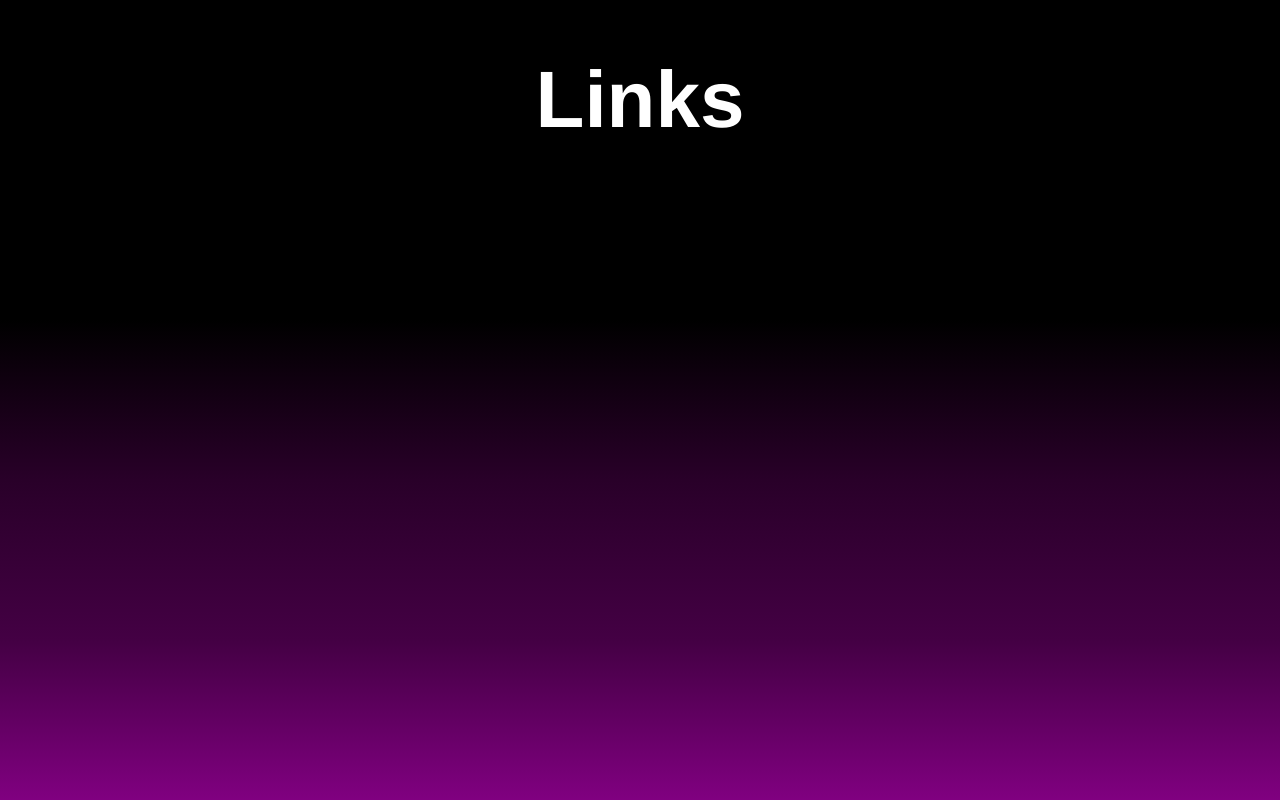
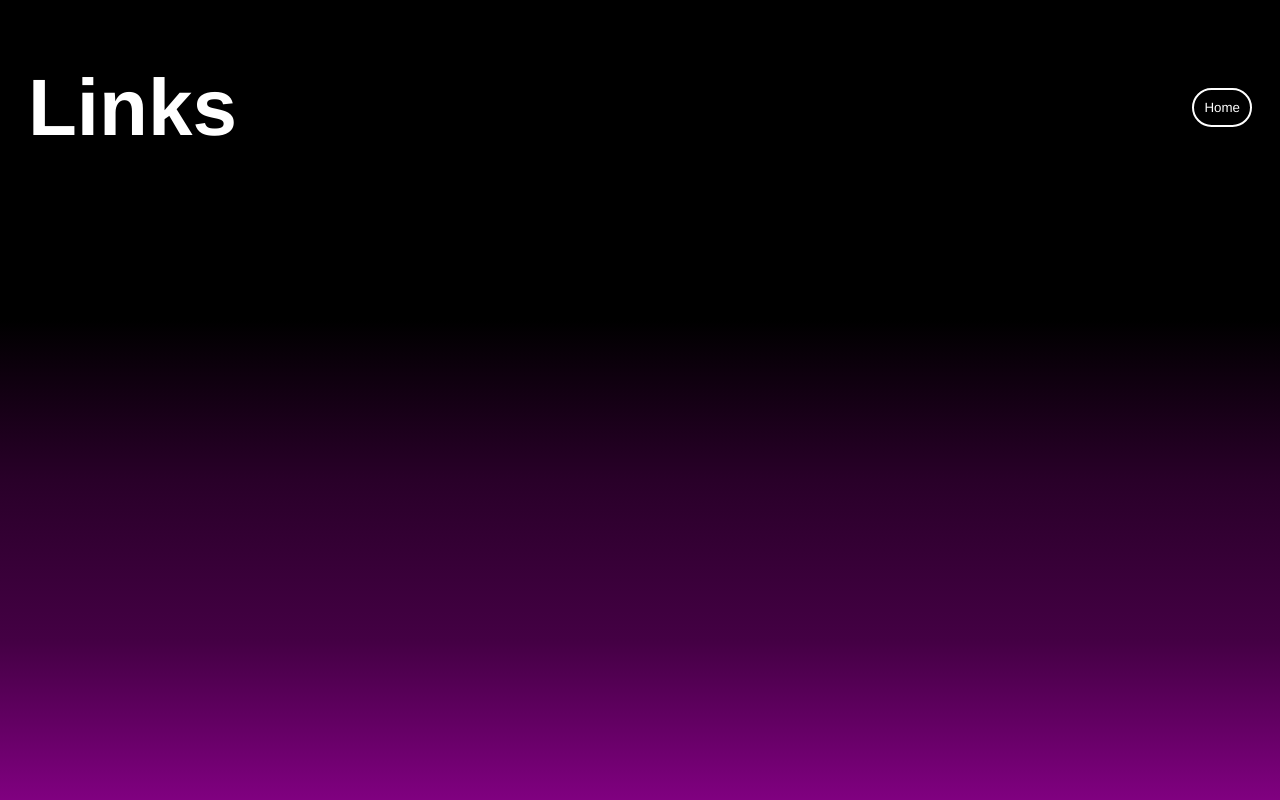
Before and after one commit to andrjre/andre-website, a plain HTML site: page Links/links.html in a window 1280 px wide. Drawn offline with Linux system fonts and the light colour scheme.

Commit message:
Added home button to all pages.

```diff
--- a/Links/links.css
+++ b/Links/links.css
@@ -18,3 +18,33 @@ h1{
     justify-content: center;
     font-size:80px;
 }
+
+button{
+    background-color:black;
+    color:white;
+    border:2px white solid;
+    border-radius:50px;
+    text-align:center;
+    display:flex;
+    justify-content: center;
+    padding:10px;
+    font-family: 'Franklin Gothic Medium', 'Arial Narrow', Arial, sans-serif;
+    transition: all .2s ease-in-out;
+}
+
+.top{
+    display:flex;
+    align-items: center;
+    justify-content: space-between;
+    margin-left:20px;
+    margin-right:20px;
+}
+
+a{
+    text-decoration: none;
+    color:white;
+}
+
+button:hover{
+    transform: scale(1.2);
+}
--- a/Links/links.html
+++ b/Links/links.html
@@ -6,7 +6,10 @@
     <title>Links</title>
 </head>
 <body>
-    <h1>Links</h1>
+    <div class="top">
+        <h1>Links</h1>
+        <button class="home"><a href="../index.html">Home</a></button>
+    </div>
     <script src="links.js"></script>
 </body>
 </html>
--- a/Personal/personal.css
+++ b/Personal/personal.css
@@ -18,3 +18,33 @@ h1{
     justify-content: center;
     font-size:80px;
 }
+
+button{
+    background-color:black;
+    color:white;
+    border:2px white solid;
+    border-radius:50px;
+    text-align:center;
+    display:flex;
+    justify-content: center;
+    padding:10px;
+    font-family: 'Franklin Gothic Medium', 'Arial Narrow', Arial, sans-serif;
+    transition: all .2s ease-in-out;
+}
+
+.top{
+    display:flex;
+    align-items: center;
+    justify-content: space-between;
+    margin-left:20px;
+    margin-right:20px;
+}
+
+a{
+    text-decoration: none;
+    color:white;
+}
+
+button:hover{
+    transform: scale(1.2);
+}
--- a/Projects/projects.css
+++ b/Projects/projects.css
@@ -18,3 +18,33 @@ h1{
     justify-content: center;
     font-size:80px;
 }
+
+button{
+    background-color:black;
+    color:white;
+    border:2px white solid;
+    border-radius:50px;
+    text-align:center;
+    display:flex;
+    justify-content: center;
+    padding:10px;
+    font-family: 'Franklin Gothic Medium', 'Arial Narrow', Arial, sans-serif;
+    transition: all .2s ease-in-out;
+}
+
+.top{
+    display:flex;
+    align-items: center;
+    justify-content: space-between;
+    margin-left:20px;
+    margin-right:20px;
+}
+
+a{
+    text-decoration: none;
+    color:white;
+}
+
+button:hover{
+    transform: scale(1.2);
+}
```
Also changed, not shown: Personal/personal.html (+4 -1 lines), Projects/projects.html (+4 -1 lines), index.html (+1 -1 lines).
